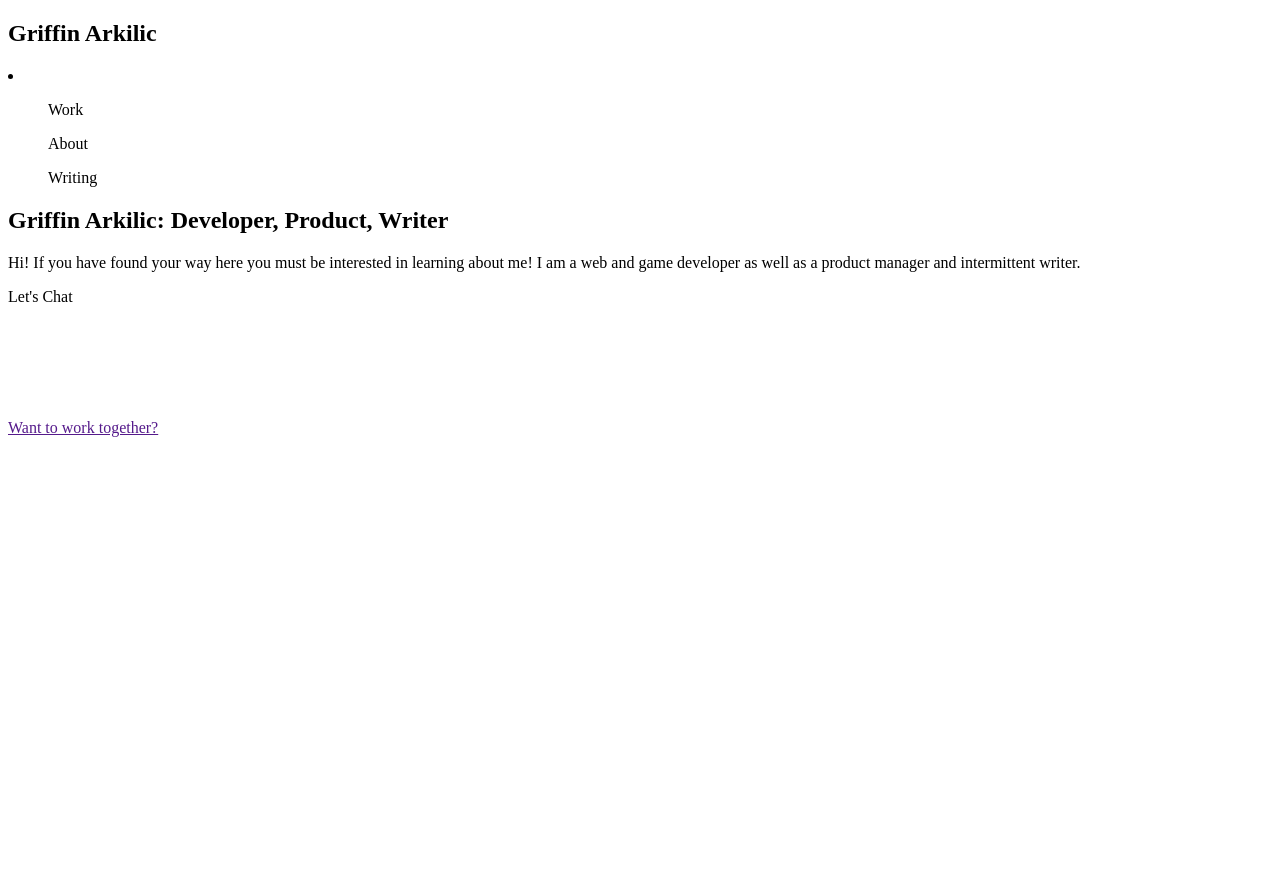
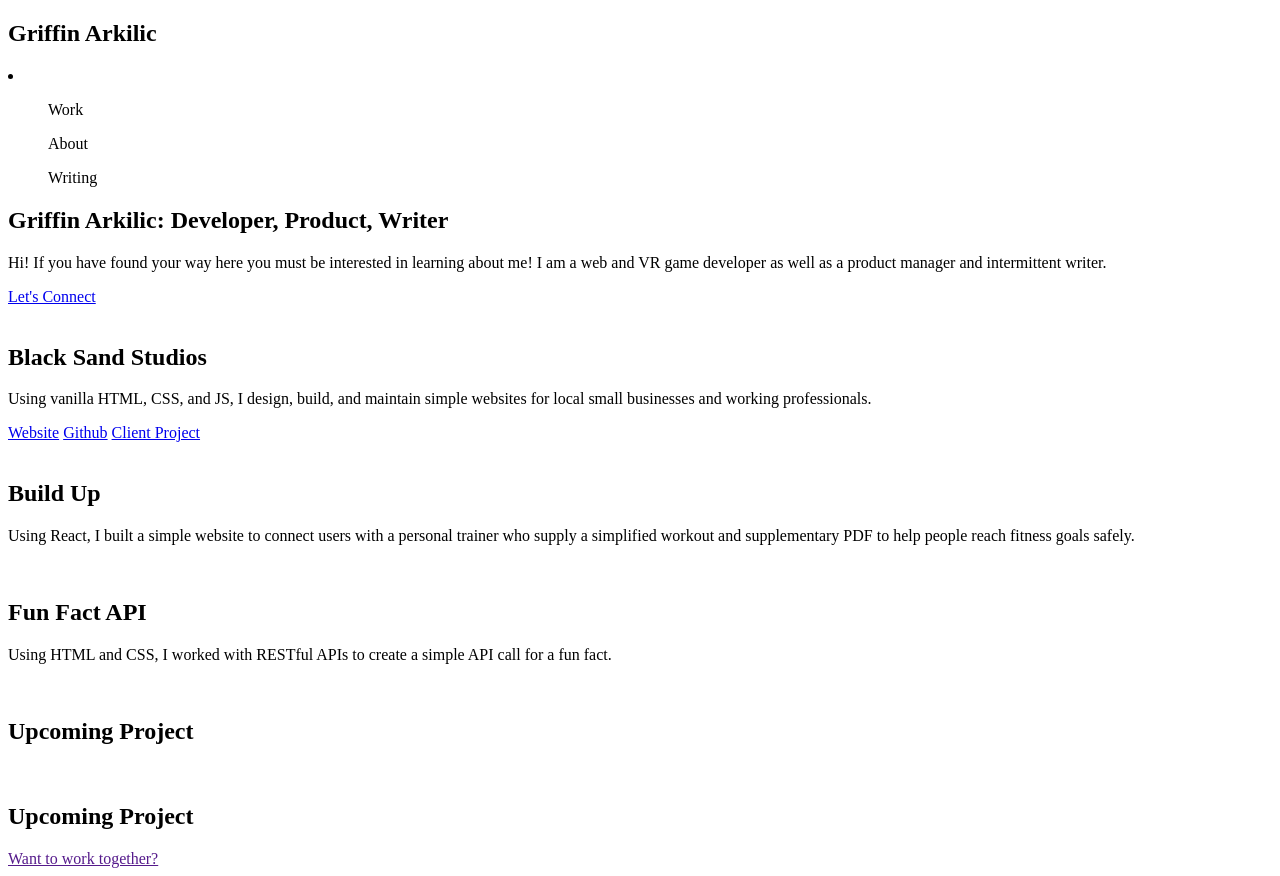
Before and after one commit to garkilic/Improved-Personal-Site, a plain HTML site: page index.html in a window 1280 px wide. Before the commit the page ends 800 px from the top, so only its background shows below. Drawn offline with Linux system fonts and the light colour scheme.

Commit message:
Started adding content

```diff
--- a/index.html
+++ b/index.html
@@ -17,9 +17,9 @@
             <div class="hero">
                 <h2>Griffin Arkilic: Developer, Product, Writer</h2>
                 <p>Hi! If you have found your way here you must be interested in learning about me!
-                    I am a web and game developer as well as a product manager and intermittent writer.
+                    I am a web and VR game developer as well as a product manager and intermittent writer.
                 </p>
-                <a>Let's Chat</a>
+                <a class="contact-btn" href="#">Let's Connect</a>
             </div>
 
         <!-- Projects -->
@@ -31,9 +31,12 @@
                         <img src="" alt="">
                     </div>
                     <div class="project-explainer">
-                        <h2></h2>
-                        <p></p>
+                        <h2>Black Sand Studios</h2>
+                        <p>Using vanilla HTML, CSS, and JS, I design, build, and maintain simple websites for local small businesses and working professionals.</p>
                     </div>
+                    <a class="supplementary-links" href="#">Website</a>
+                    <a class="supplementary-links" href="#">Github</a>
+                    <a class="supplementary-links" href="#">Client Project</a>
                 </div>
 
                  <!-- Project #2 -->
@@ -42,8 +45,8 @@
                         <img src="" alt="">
                     </div>
                     <div class="project-explainer">
-                        <h2></h2>
-                        <p></p>
+                        <h2>Build Up</h2>
+                        <p>Using React, I built a simple website to connect users with a personal trainer who supply a simplified workout and supplementary PDF to help people reach fitness goals safely.</p>
                     </div>
                 </div>
 
@@ -53,9 +56,31 @@
                         <img src="" alt="">
                     </div>
                     <div class="project-explainer">
-                        <h2></h2>
+                        <h2>Fun Fact API</h2>
+                        <p>Using HTML and CSS, I worked with RESTful APIs to create a simple API call for a fun fact.</p>
+                    </div>
+
+                    <!-- Project #4 - Upcoming -->
+                 <div class="project-container">
+                    <div class="project-images">
+                        <img src="" alt="">
+                    </div>
+                    <div class="project-explainer">
+                        <h2>Upcoming Project</h2>
                         <p></p>
                     </div>
+
+                        <!-- Project #5 - Upcoming -->
+                 <div class="project-container">
+                    <div class="project-images">
+                        <img src="" alt="">
+                    </div>
+                    <div class="project-explainer">
+                        <h2>Upcoming Project</h2>
+                        <p></p>
+                    </div>
+
+
                 </div>
 
             </div>
```
